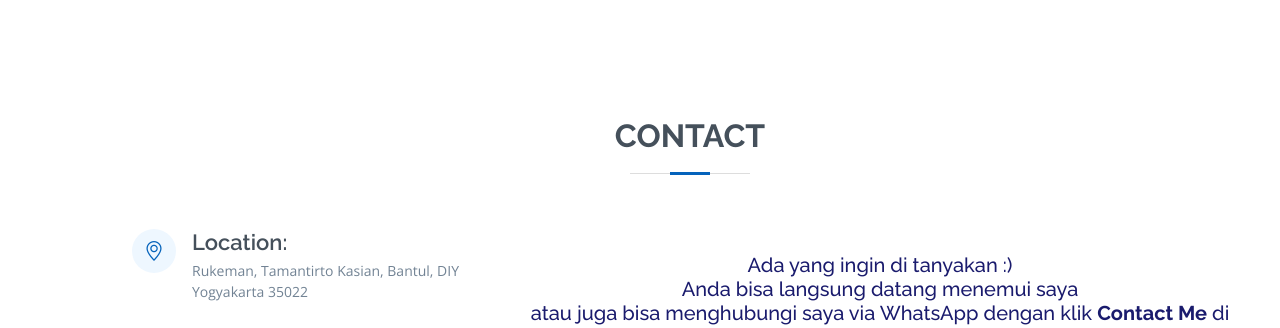
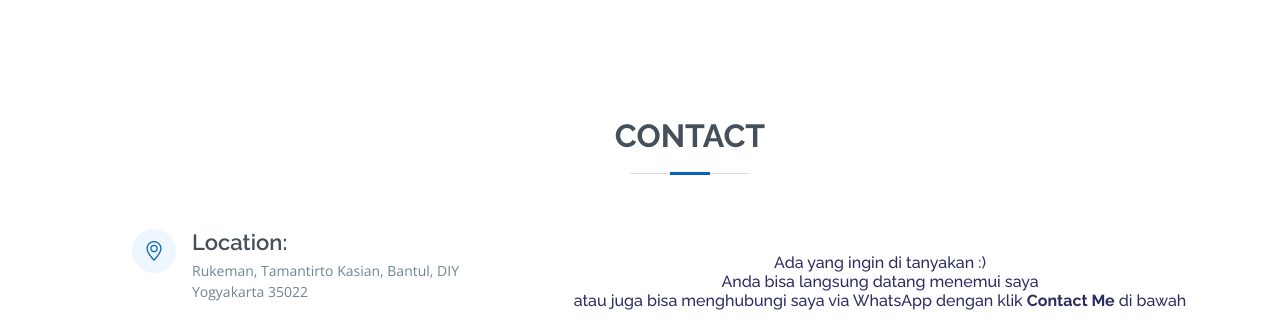
Before and after one commit to riskinurhadi/NONG_20, a plain HTML site: page index.html in a window 1280 px wide. Shown: the part 4155-4483 px from the top of the page. Drawn offline with nearby package versions, Linux system fonts and the light colour scheme.

Commit message:
modified:   index.html

```diff
--- a/index.html
+++ b/index.html
@@ -471,9 +471,9 @@
           <div class="col-lg-8 mt-5 mt-lg-0">
             <br>
 
-            <h5 align="center" style="color: rgb(26, 27, 109);">Ada yang ingin di tanyakan :)<br>Anda bisa langsung datang menemui saya <br>
+            <h6 align="center" style="color: rgb(43, 44, 99);">Ada yang ingin di tanyakan :)<br>Anda bisa langsung datang menemui saya <br>
               atau juga bisa menghubungi saya via WhatsApp
-            dengan klik <b>Contact Me</b> di bawah</h5>
+            dengan klik <b>Contact Me</b> di bawah</h6>
             <br>
                 <div class="text-center">
                   <a target="blank" href="https://api.whatsapp.com/send?phone=6282371869118&amp;text=Halo kak, saya ingin bertanya lebih dari kk"
```
